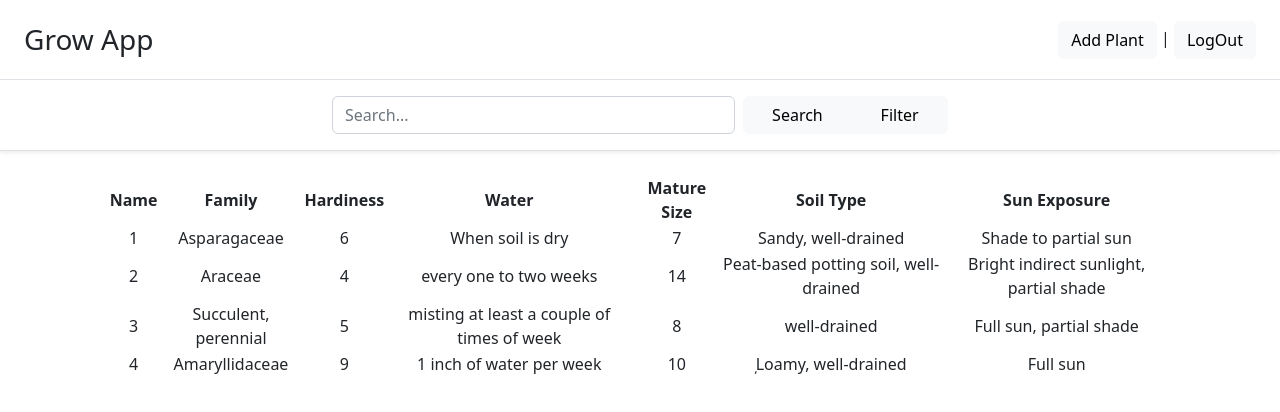
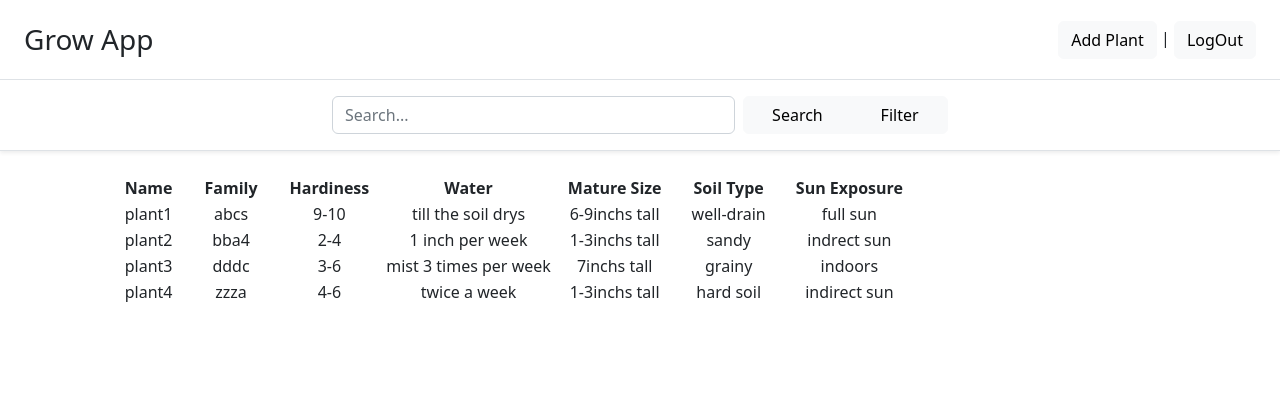
Before and after one commit to Shawn8z/React-plant-app, a React (Create React App) app: page / in a window 1280 px wide. Shown: the top 412 px of the page. Built offline with nearby package versions, Linux system fonts and the light colour scheme.

Commit message:
some react table testing

```diff
--- /dev/null
+++ b/src/Components/bodys/mytable.js
@@ -0,0 +1,35 @@
+import { Table } from "react-bootstrap";
+
+function MyTable() {
+    const columns = ["Name", "Family", "Hardiness", "Water", "Mature Size", "Soil Type", "Sun Exposure"];
+
+    const items = [
+        ["plant1", "abcs", "9-10", "till the soil drys", "6-9inchs tall", "well-drain", "full sun"],
+        ["plant2", "bba4", "2-4", "1 inch per week", "1-3inchs tall", "sandy", "indrect sun"],
+        ["plant3", "dddc", "3-6", "mist 3 times per week", "7inchs tall", "grainy", "indoors"],
+        ["plant4", "zzza", "4-6", "twice a week", "1-3inchs tall", "hard soil", "indirect sun"],
+    ]
+    return (
+        <table>
+            <thead>
+                <tr>
+                    {columns.map((column) => (
+                        <th className="px-3">{column}</th>
+                    ))}
+                </tr>
+            </thead>
+            <tbody>
+                {items.map((item) => (
+                    <tr>
+                        {item.map((val) => (
+                            <td>{val}</td>
+                        ))}
+                    </tr>
+                ))}
+            </tbody>
+        </table>
+    )
+}
+
+
+export default MyTable;
--- a/src/Components/bodys/profile-body.js
+++ b/src/Components/bodys/profile-body.js
@@ -9,15 +9,31 @@ import Table from 'react-bootstrap/Table';
 
 import React, { useMemo } from "react";
 import { BasicTable } from './BasicTable';
+import MyTable from './mytable';
+
+function ProfileBody() {
 
 
-function ProfileBody() {
 
     return (
         <container>
             <Row className="justify-content-md-center text-center" lg={6}>
                 <Col lg={10}>
-                    <BasicTable />
+                    {/* <BasicTable /> */}
+                    {/* <Table>
+                        <thead>
+                            <tr>
+                                <th></th>
+                            </tr>
+                        </thead>
+                        <tbody>
+                            <tr>
+                                <td></td>
+                            </tr>
+                        </tbody>
+                    </Table> */}
+
+                    <MyTable />
                 </Col>
             </Row>
         </container>
```
